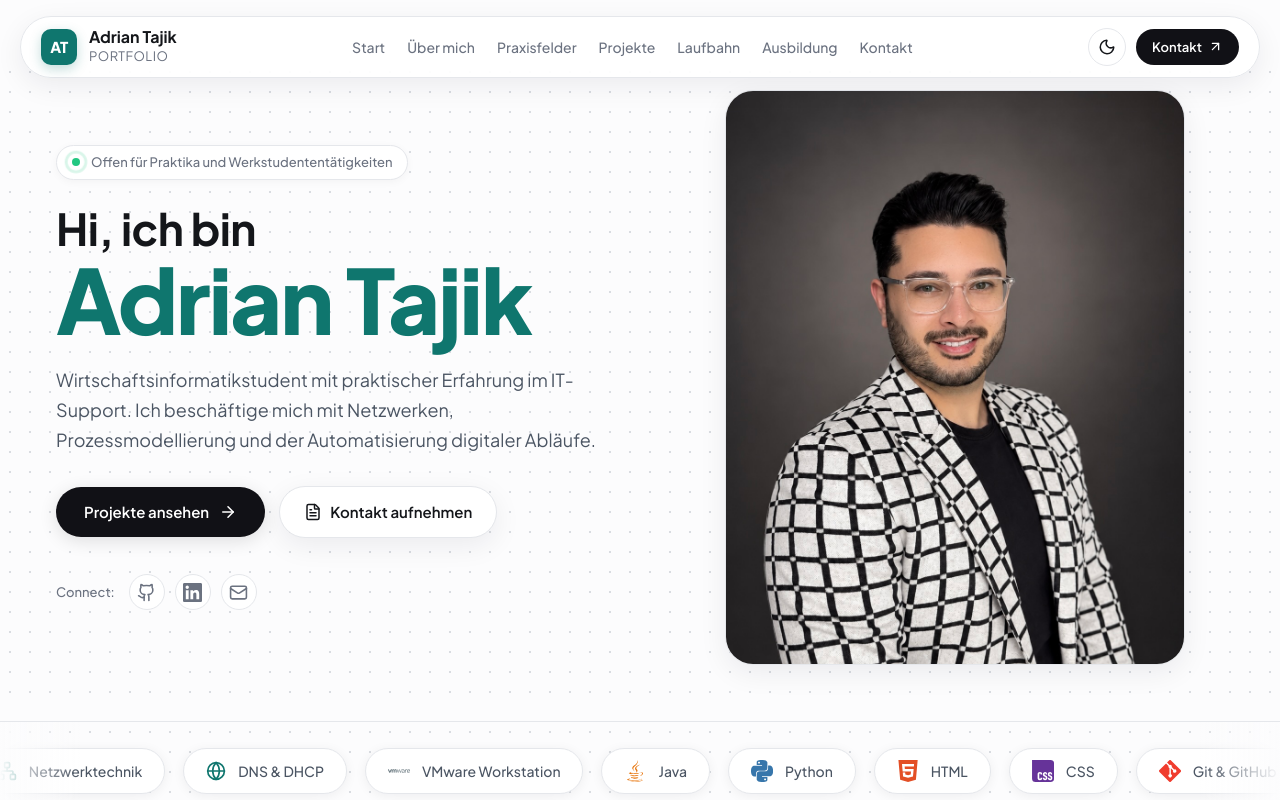
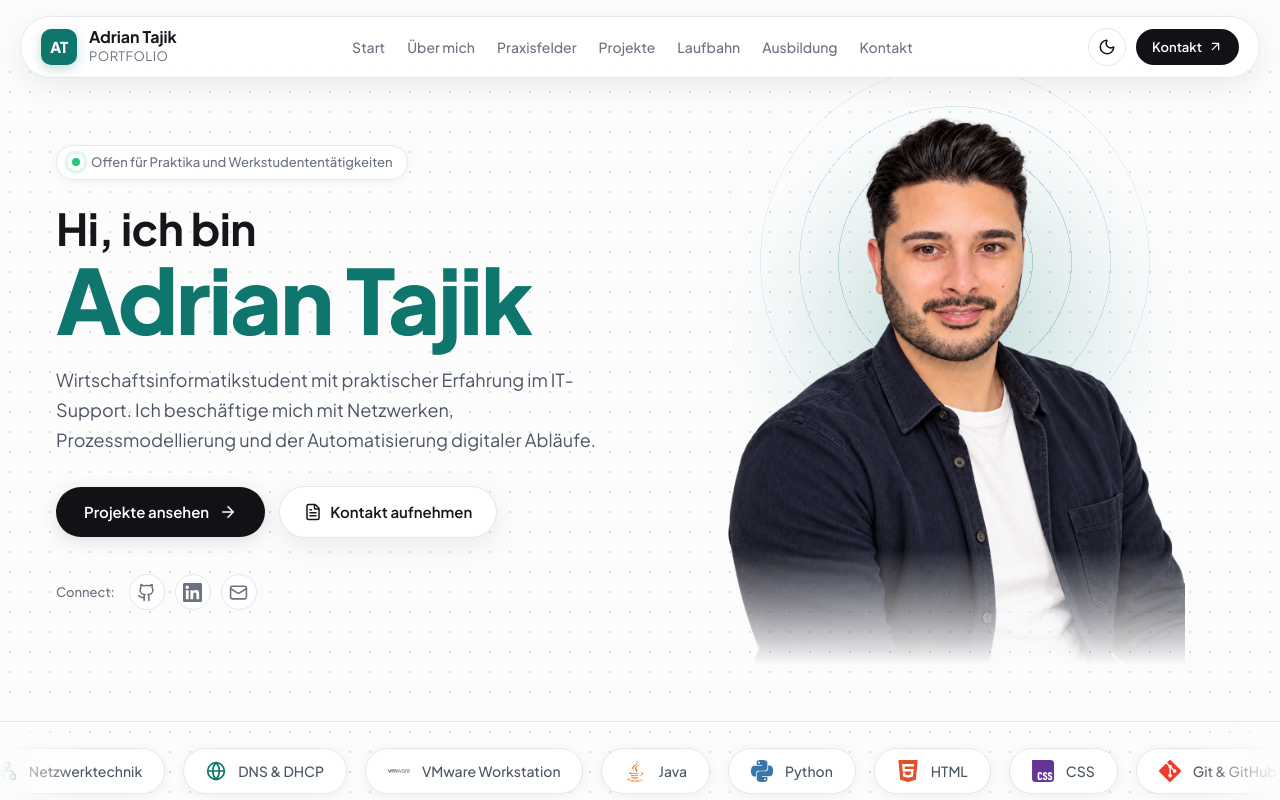
Before and after one commit to Adrian-Ta/Portfolio, a React (Vite) app: page / in a window 1280 px wide. Shown: the top 800 px of the page. Built offline with nearby package versions, Linux system fonts and the light colour scheme.

Commit message:
Add new profile photo and update reference in profile.ts

```diff
--- a/src/App.css
+++ b/src/App.css
@@ -301,6 +301,8 @@
 
 .hero-photo-column {
   flex: 1 1 48%;
+  /* Volle Breite in der einspaltigen Ansicht, sonst schrumpft das Foto auf 0 px */
+  width: 100%;
   display: flex;
   justify-content: center;
   align-items: center;
@@ -513,37 +515,68 @@
 /* --------------------------------------------------------------------------
    3. Profilfoto (großer Bildplatz im Hero)
    -------------------------------------------------------------------------- */
+/* Freigestelltes Foto (PNG ohne Hintergrund) vor einem freien Lichteffekt, ohne Rahmen. */
 .profile-photo {
   position: relative;
   width: min(100%, 460px);
   aspect-ratio: 4 / 5;
   margin: 0 auto;
-  border-radius: 28px;
-  overflow: hidden;
-  background: var(--portfolio-surface);
-  border: 1px solid var(--portfolio-border);
-  box-shadow: var(--portfolio-shadow);
+  isolation: isolate;
+}
+
+/* Weicher Teal-Lichtschein hinter Kopf und Schultern */
+.profile-photo::before {
+  content: '';
+  position: absolute;
+  left: 50%;
+  top: 42%;
+  width: 95%;
+  aspect-ratio: 1;
+  z-index: -2;
+  transform: translate(-50%, -50%);
+  border-radius: 50%;
+  background: radial-gradient(circle, var(--portfolio-accent-strong) 0%, var(--portfolio-accent-soft) 45%, transparent 70%);
+  filter: blur(24px);
+  pointer-events: none;
+}
+
+/* Feine Ringe, die nach außen auslaufen */
+.profile-photo::after {
+  content: '';
+  position: absolute;
+  left: 50%;
+  top: 30%;
+  width: 115%;
+  aspect-ratio: 1;
+  z-index: -1;
+  transform: translate(-50%, -50%);
+  border-radius: 50%;
+  background: repeating-radial-gradient(circle, transparent 0 38px, var(--portfolio-accent-strong) 38px 39px);
+  mask-image: radial-gradient(circle, #000 25%, transparent 65%);
+  pointer-events: none;
 }
 
 .profile-photo-img {
-  display: block;
+  position: absolute;
+  inset: 0;
   width: 100%;
   height: 100%;
-  object-fit: cover;
-  object-position: center 20%;
+  object-fit: contain;
+  object-position: center bottom;
+  /* Unten sanft ausblenden statt harter Bildkante */
+  mask-image: linear-gradient(to bottom, #000 80%, transparent 100%);
 }
 
 .profile-photo-fallback {
+  position: absolute;
+  inset: 0;
   display: flex;
   align-items: center;
   justify-content: center;
-  width: 100%;
-  height: 100%;
   font-size: 96px;
   font-weight: 700;
   letter-spacing: 4px;
   color: var(--portfolio-muted);
-  background: var(--portfolio-bg);
 }
 
 @media (max-width: 768px) {
--- a/src/content/profile.ts
+++ b/src/content/profile.ts
@@ -58,7 +58,7 @@ export const profile: Profile = {
     'Wirtschaftsinformatikstudent mit praktischer Erfahrung im IT-Support. Ich beschäftige mich mit Netzwerken, Prozessmodellierung und der Automatisierung digitaler Abläufe.',
   footerText:
     'Wirtschaftsinformatikstudium, praktische IT-Erfahrung und kontinuierliches Lernen.',
-  photo: '/avatar.jpg',
+  photo: '/adrian-portfolio-portrait-cutout.png',
   email: 'kontakt@adriantajik.dev',
   formAccessKey: '701022ce-b31d-4738-8dfb-2b734ac20ff1',
   location: 'Deutschland',
```
Also changed, not shown: public/adrian-portfolio-portrait-cutout.png (added).
